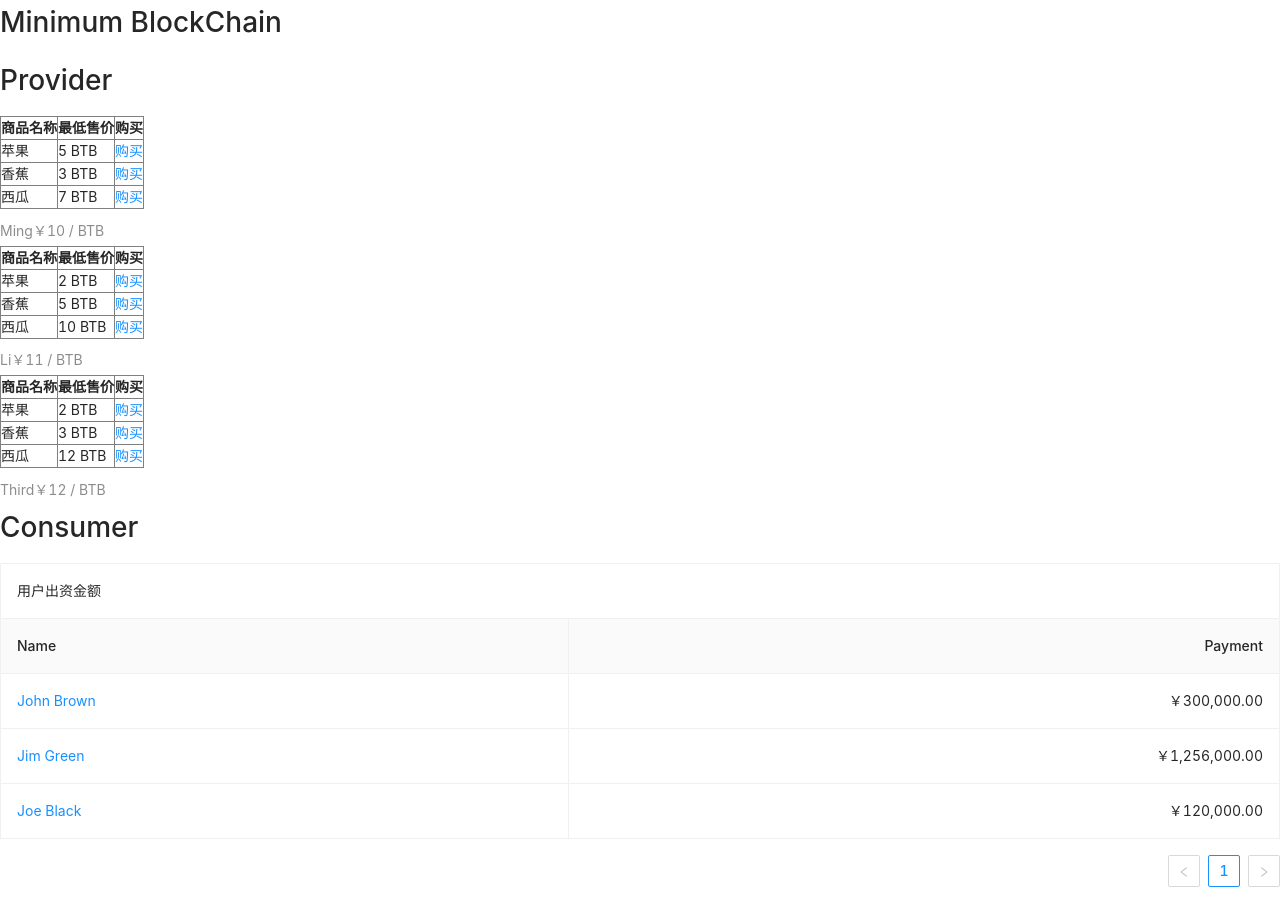
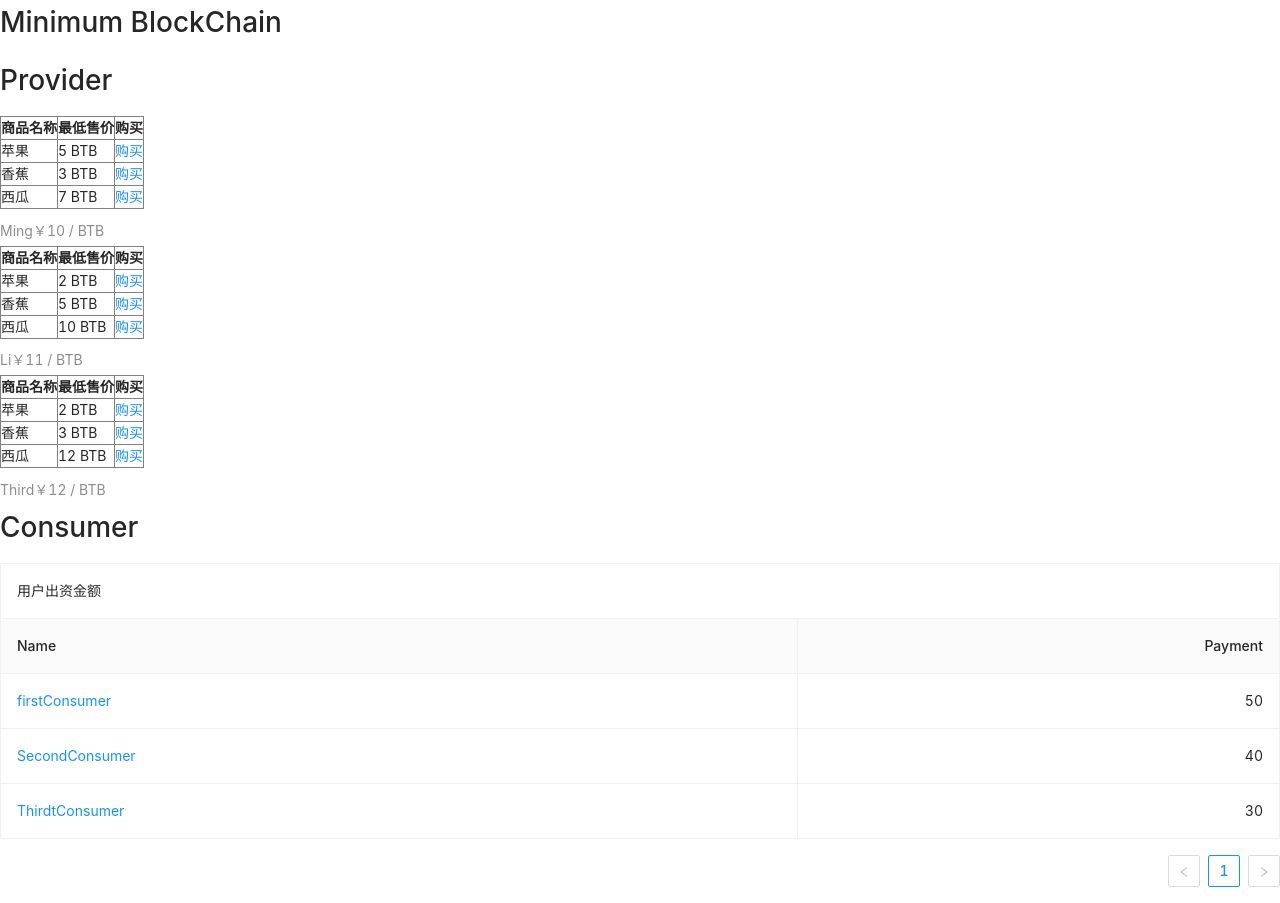
Before and after one commit to kongmingLatern/BlockChain, a Vue app: page / in a window 1280 px wide. Built offline with nearby package versions, Linux system fonts and the light colour scheme.

Commit message:
feat: change Consumer

```diff
--- a/src/App.vue
+++ b/src/App.vue
@@ -3,7 +3,7 @@ import HomeView from "@/views/HomeView.vue";
 </script>
 
 <template>
-  <h1 text-center color-lightblue>Minimum BlockChain</h1>
+  <h1 text-center color-red font-semibold>Minimum BlockChain</h1>
   <HomeView />
 </template>
 
--- a/src/components/UserList.vue
+++ b/src/components/UserList.vue
@@ -1,5 +1,5 @@
 <template>
-  <a-table :columns="columns" :data-source="data" bordered>
+  <a-table :columns="columns" :data-source="userList" bordered>
     <template #bodyCell="{ column, text }">
       <template v-if="column.dataIndex === 'name'">
         <a>{{ text }}</a>
@@ -20,32 +20,21 @@ const columns = [
   {
     title: "Payment",
     className: "column-money",
-    dataIndex: "money",
-  },
-];
-
-const data = [
-  {
-    key: "1",
-    name: "John Brown",
-    money: "￥300,000.00",
-  },
-  {
-    key: "2",
-    name: "Jim Green",
-    money: "￥1,256,000.00",
-  },
-  {
-    key: "3",
-    name: "Joe Black",
-    money: "￥120,000.00",
+    dataIndex: "wallet",
   },
 ];
 
 export default defineComponent({
-  setup() {
+  props: {
+    userList: {
+      type: Array,
+      required: true,
+    },
+  },
+  setup(props) {
+    console.log(props);
+
     return {
-      data,
       columns,
     };
   },
--- a/src/type/index.ts
+++ b/src/type/index.ts
@@ -34,6 +34,7 @@ export type Seller = {
 }
 
 export type ConsumerInfo = {
+  id: number | string
   name: string
   payment: number
   wallet: number
--- a/src/views/Consumer.vue
+++ b/src/views/Consumer.vue
@@ -1,6 +1,6 @@
 <template>
   <h1>Consumer</h1>
-  <UserList />
+  <UserList :userList="userList" />
 </template>
 
 <script setup lang="ts">
@@ -8,17 +8,18 @@ import type { ConsumerInfo } from "@/type";
 import { reactive } from "vue";
 import UserList from "../components/UserList.vue";
 const userList: ConsumerInfo[] = reactive([{
+  id: 1,
   name: 'firstConsumer',
   payment: 10,
   wallet: 50
 }, {
-
+  id: 2,
   name: 'SecondConsumer',
   payment: 15,
   wallet: 40
 },
 {
-
+  id: 3,
   name: 'ThirdtConsumer',
   payment: 20,
   wallet: 30
```
